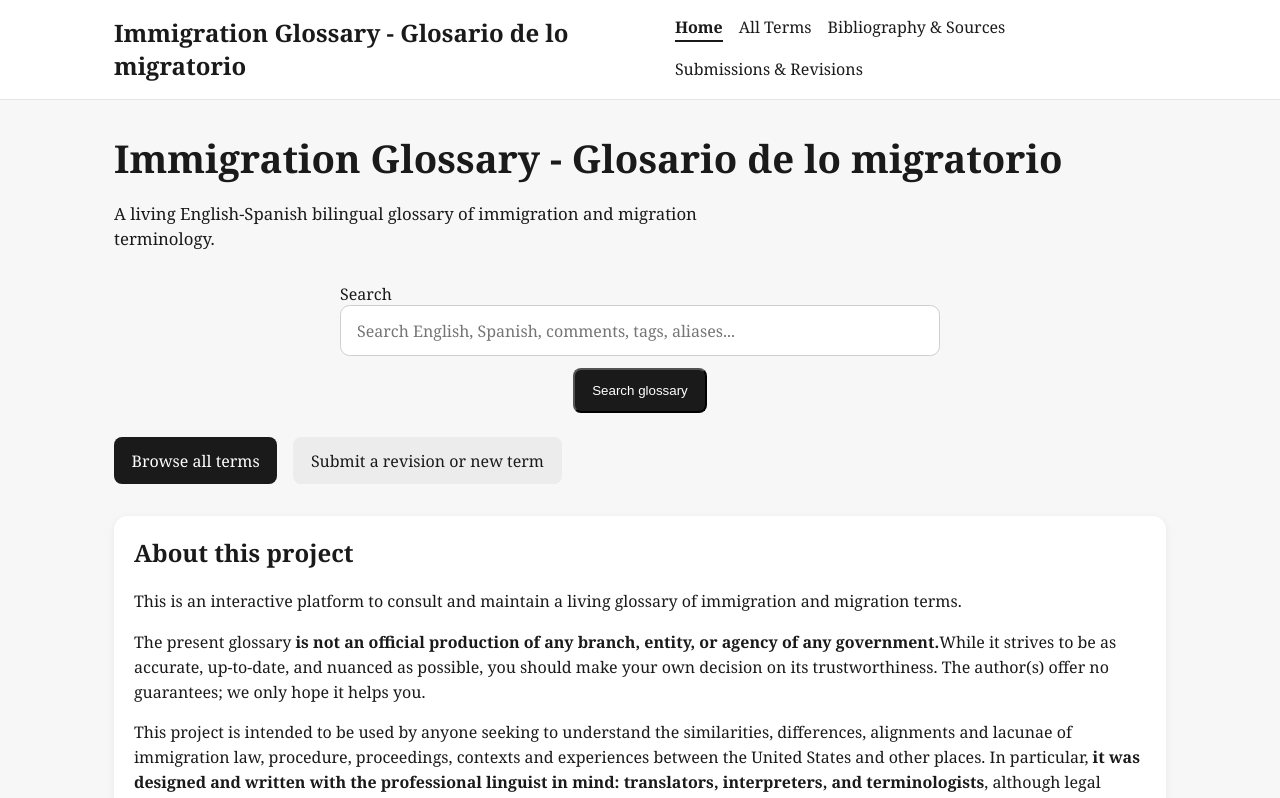
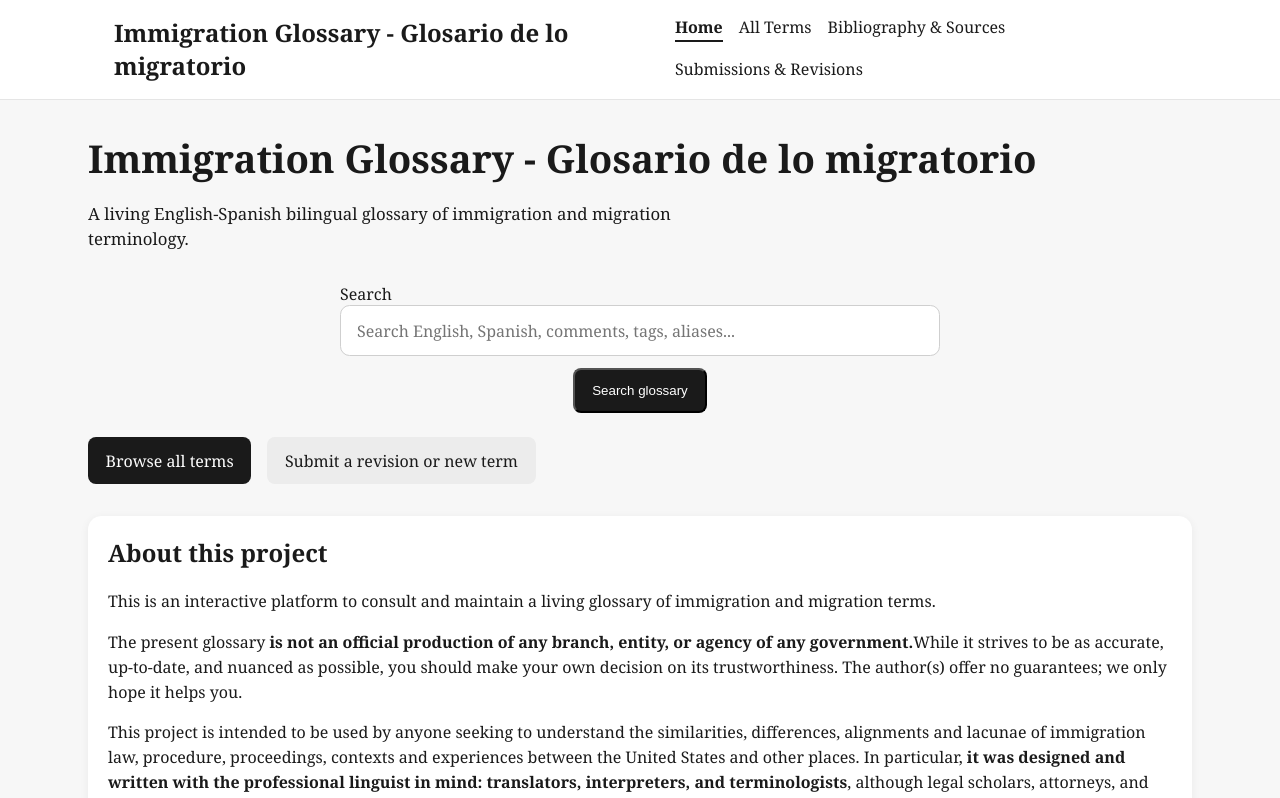
Before and after one commit to mapachurro/eoir-glossary, a React (Vite) app: page / in a window 1280 px wide. Shown: the top 798 px of the page. Built offline with nearby package versions, Linux system fonts and the light colour scheme.

Commit message:
Make the page content fill the viewport at 90%

```diff
--- a/src/styles.css
+++ b/src/styles.css
@@ -61,7 +61,7 @@ a {
 }
 
 .site-main {
-  max-width: 1100px;
+  max-width: 90%;
   margin: 0 auto;
   padding: 2rem 1.5rem 4rem;
 }
```
